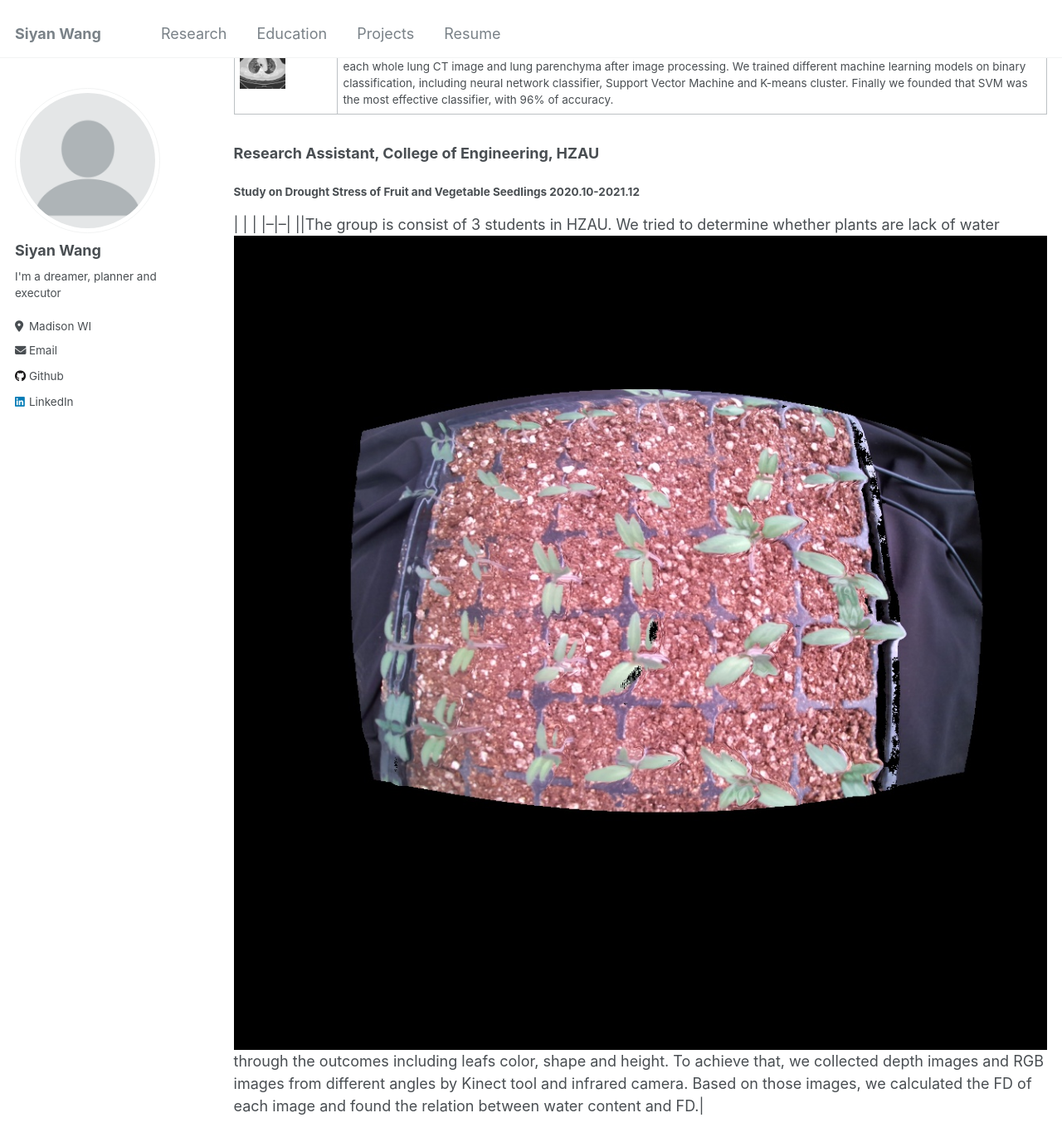
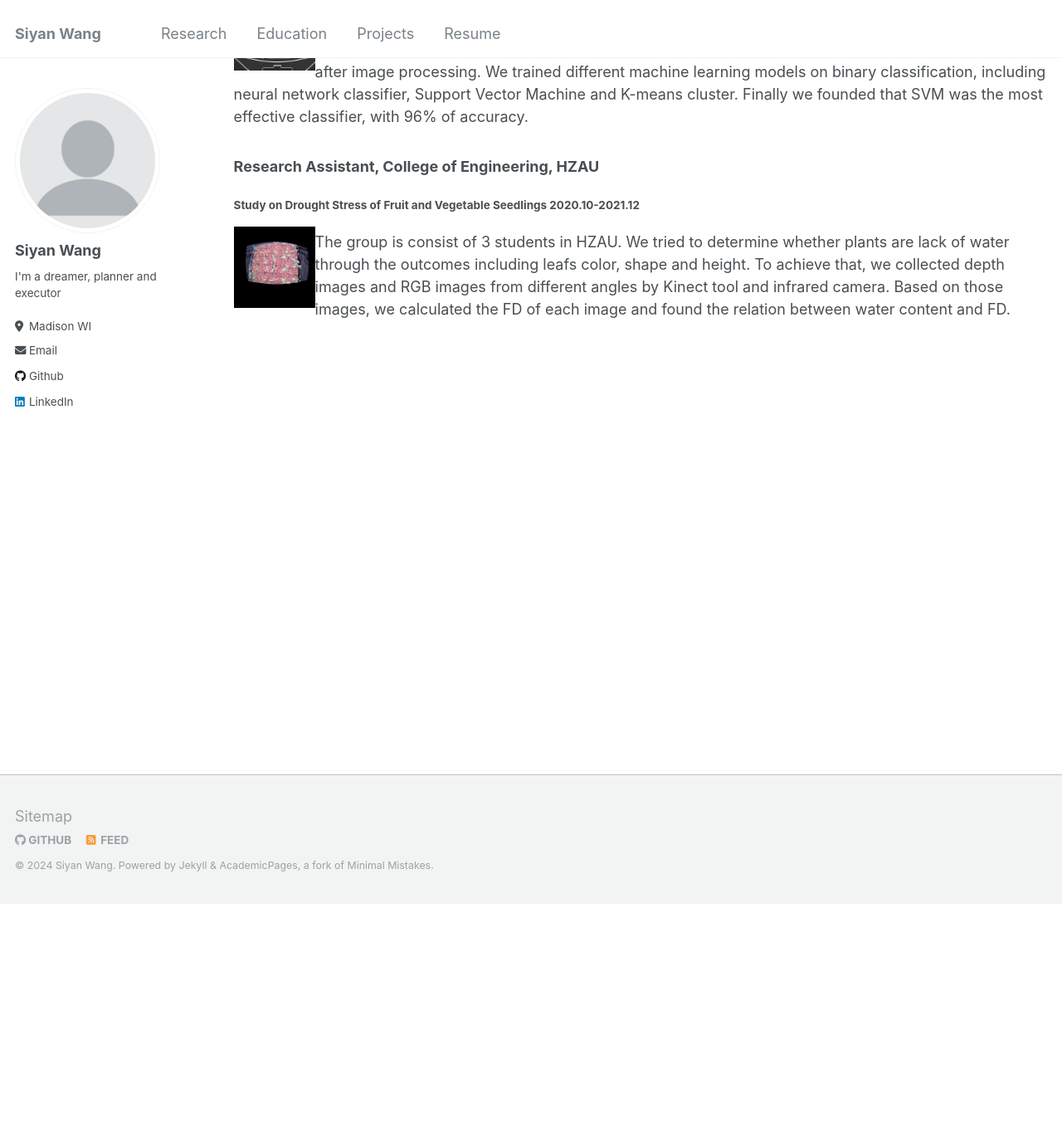
Before and after one commit to siyanwang123/siyanwang123.github.io, a Jekyll site: the page built from _pages/research.md, in a window 1280 px wide and 1400 px high, scrolled down 311 px. Shown: the top 1382 px of the window at 83% size. Built offline with Jekyll 4.4.1, drawn with Linux system fonts in a browser that asks for light colours.

Commit message:
Update research.md

```diff
--- a/_pages/research.md
+++ b/_pages/research.md
@@ -10,14 +10,15 @@ author_profile: true
 #### Study on the Characteristics of Medical Soft Tissue Based on Fractal Dimension, 2019.10-2022.05
 * Provincial-level research project
 
-|  |  |
-|--|--|
-|<img align="left" src="/images/pCT490.jpg" style="max-width:50%">|Leading a 5 people research group, I tried to distinguish the different lung diseases(COVID-19 and lung cancer) on CT image through its fractal dimension(FD). The whole dataset contains over 10k images, we calculated FD by several different methods on each whole lung CT image and lung parenchyma after image processing. We trained different machine learning models on binary classification, including neural network classifier, Support Vector Machine and K-means cluster. Finally we founded that SVM was the most effective classifier, with 96% of accuracy.|
+<img align="left" src="/images/pCT490.jpg" style="width:10%">
+
+Leading a 5 people research group, I tried to distinguish the different lung diseases(COVID-19 and lung cancer) on CT image through its fractal dimension(FD). The whole dataset contains over 10k images, we calculated FD by several different methods on each whole lung CT image and lung parenchyma after image processing. We trained different machine learning models on binary classification, including neural network classifier, Support Vector Machine and K-means cluster. Finally we founded that SVM was the most effective classifier, with 96% of accuracy.
 
 
 
 ### Research Assistant, College of Engineering, HZAU
 #### Study on Drought Stress of Fruit and Vegetable Seedlings 2020.10-2021.12
-|  |  |
-|--|--|
-|<img align="left" src="/images/depbg1-1.jpeg" style="width: 40">|The group is consist of 3 students in HZAU. We tried to determine whether plants are lack of water through the outcomes including leafs color, shape and height. To achieve that, we collected depth images and RGB images from different angles by Kinect tool and infrared camera. Based on those images, we calculated the FD of each image and found the relation between water content and FD.|
+
+<img align="left" src="/images/depbg1-1.jpeg" style="width:10%">
+
+The group is consist of 3 students in HZAU. We tried to determine whether plants are lack of water through the outcomes including leafs color, shape and height. To achieve that, we collected depth images and RGB images from different angles by Kinect tool and infrared camera. Based on those images, we calculated the FD of each image and found the relation between water content and FD.
```
